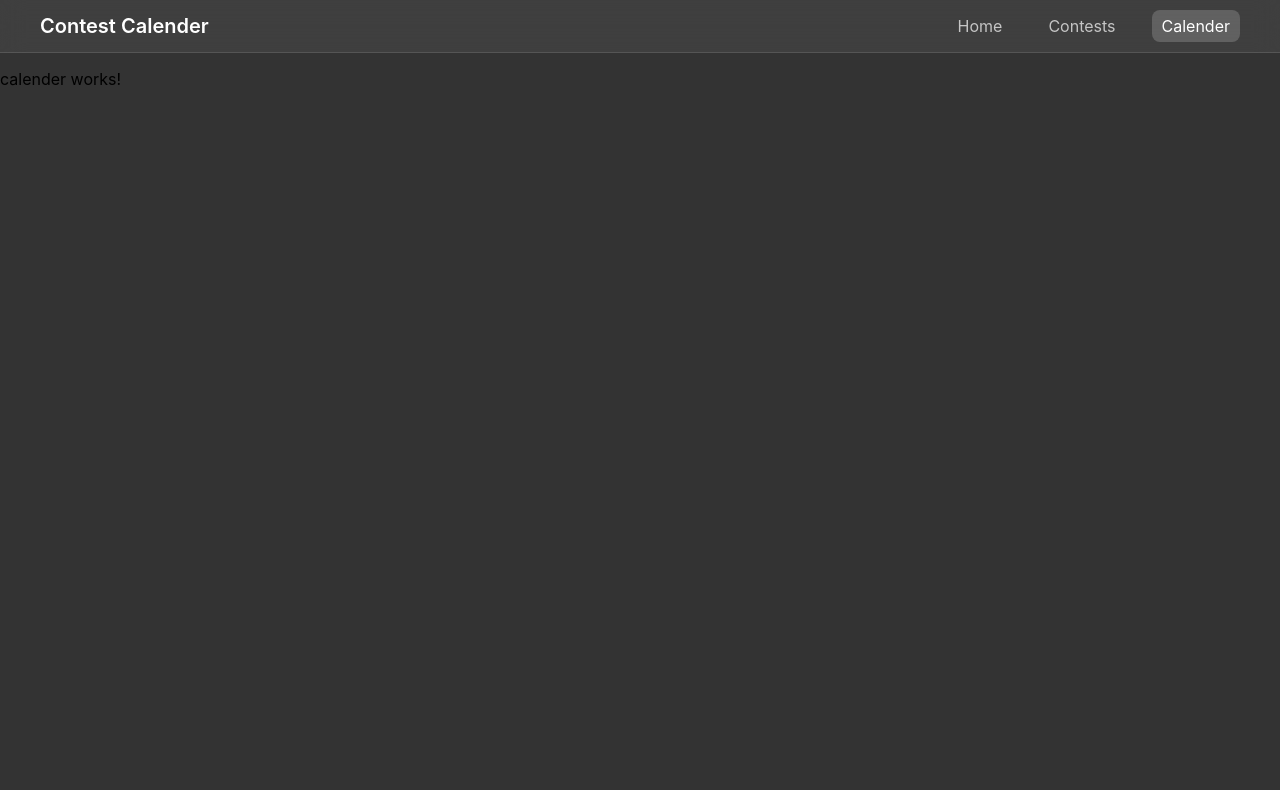
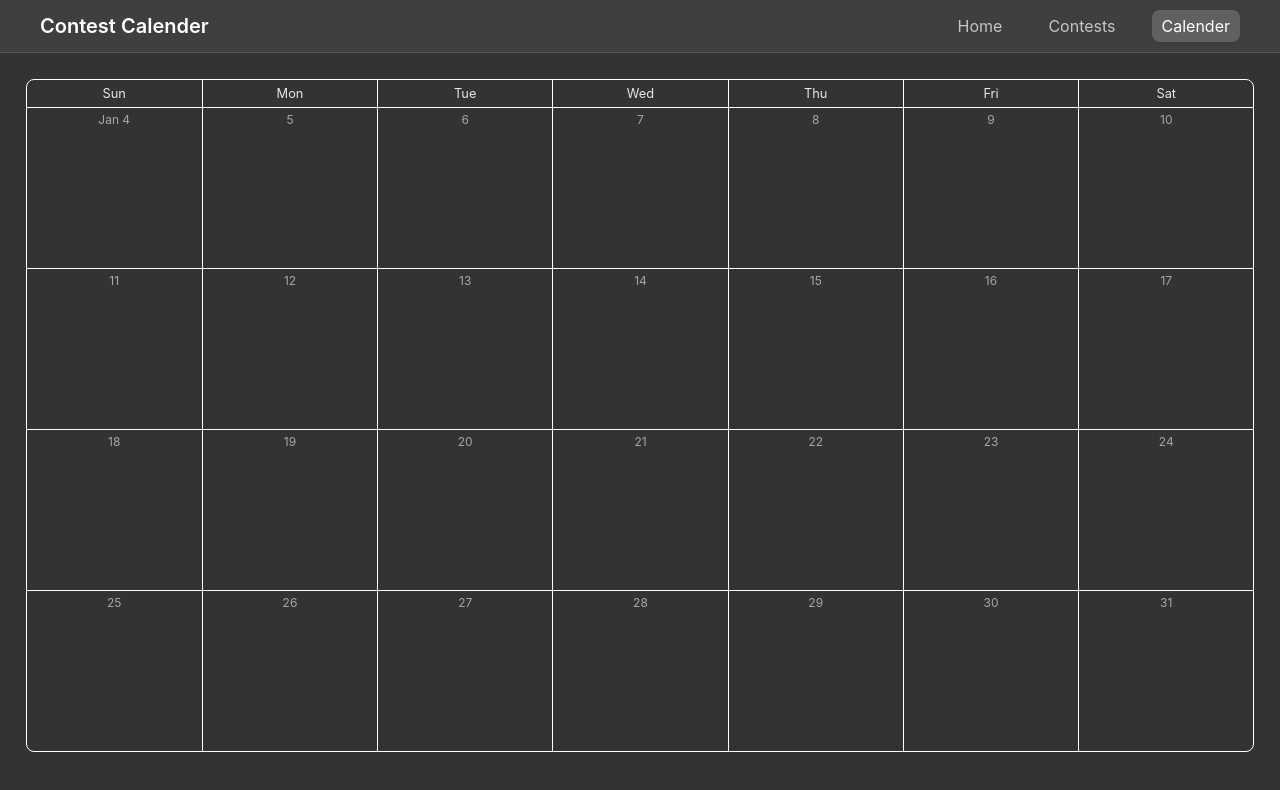
Before and after one commit to jaswanth-ss/CPCalender, an Angular app in the folder frontend/: page /calender in a window 1280 px wide. Shown: the top 790 px of the page. Built offline with nearby package versions, Linux system fonts and the light colour scheme; no server answers.

Commit message:
Designed Calender Page

```diff
--- a/frontend/src/app/calender/calender.css
+++ b/frontend/src/app/calender/calender.css
@@ -0,0 +1,65 @@
+*{
+    color: white;
+}
+.calendar-container{
+    padding: 1%;
+    margin: 1%;
+}
+.calender-section{
+    border: 0.75px solid white;
+    border-radius: 0.5rem;
+}
+.week-grid{
+    display: grid;
+    grid-template-columns: repeat(7, 1fr);
+    border-radius: 0.2rem;
+}
+
+.weekday{
+    text-align: center;
+    font-weight: 400;
+    font-size: 0.8rem;
+    padding: 0.4rem 0;
+    color: #e8e6e6;
+    border: 0.75px solid white;
+    border-top: none;
+    border-right: none;
+}
+.days-grid {
+  display: grid;
+  grid-template-columns: repeat(7, 1fr);
+}
+
+.day-grid {
+  text-align: center;
+  border: 0.75px solid white;
+  height: 20vh;
+  border-top: none;
+  border-right: none;
+}
+
+.day-grid:nth-last-child(-n + 7) {
+  border-bottom: none;
+}
+
+.day-grid:nth-child(7n) {
+  border-right: none;
+}
+
+.day-grid:nth-child(7n + 1) {
+  border-left: none;
+}
+
+.day{
+    color: #a9a7a7;
+    font-size: 0.75rem;
+    font-weight: 400;
+}
+
+.weekday:nth-child(7n) {
+    border-right: none;
+}
+
+.weekday:nth-child(7n+1) {
+    border-left: none;
+}
--- a/frontend/src/app/calender/calender.html
+++ b/frontend/src/app/calender/calender.html
@@ -1 +1,29 @@
-<p>calender works!</p>
+<div class="calendar-container">
+  <div class="calender-section">
+    <div class="week-grid">
+      @for(day of calendarDayNames; track day){
+        <div class="weekday">
+          {{ day }}
+        </div>
+      }
+    </div>
+
+    <div class="days-grid">
+      @for(day of days; track day){
+        <div class="day-grid">
+          @if(day.getDate() === today.getDate()){
+            <span class="today-date day">{{ day.toLocaleDateString('en-us', { month: 'short', day: 'numeric' }) }}</span>
+          }
+          @else if(day.getMonth() !== today.getMonth()){
+            <span class="next-month day">{{ day.toLocaleDateString('en-us', { month: 'short', day: 'numeric' }) }}</span>
+          }
+          @else{
+            <span class="current-month day">{{ day.getDate() }}</span>
+          }
+
+
+        </div>
+      }
+    </div>
+  </div>
+</div>
--- a/frontend/src/app/calender/calender.ts
+++ b/frontend/src/app/calender/calender.ts
@@ -1,4 +1,7 @@
-import { Component } from '@angular/core';
+import { Component, signal } from '@angular/core';
+import { Contests } from '../contests/contests';
+import { ContestService } from '../service/contest.service';
+import { ContestModel, platformsArray } from '../contest.model';
 
 @Component({
   selector: 'app-calender',
@@ -7,5 +10,90 @@ import { Component } from '@angular/core';
   styleUrl: './calender.css',
 })
 export class Calender {
+  constructor(private contestService: ContestService) { }
 
+  error: string = '';
+  contestData = signal<ContestModel[]>([]);
+  platforms: string[] = platformsArray;
+  startDate: string = '';
+  endDate: string = '';
+  days: Date[] = [];
+  today: Date = new Date();
+
+  monthNames = [
+    'January',
+    'February',
+    'March',
+    'April',
+    'May',
+    'June',
+    'July',
+    'August',
+    'September',
+    'October',
+    'November',
+    'December',
+  ];
+
+  dayNames: string[] = ['Sun', 'Mon', 'Tue', 'Wed', 'Thu', 'Fri', 'Sat'];
+  calendarDayNames: string[] = [];
+
+  ngOnInit() {
+    this.startDate = this.contestService.getStartDate();
+    this.endDate = this.contestService.getEndDate(30);
+    const cachedData = localStorage.getItem('contests');
+    if (cachedData) {
+      this.contestData.set(JSON.parse(cachedData));
+    }
+    else {
+      this.refreshContests();
+    }
+    this.generateCalendarDays();
+    this.generateCalendarDayNames()
+  }
+
+  refreshContests() {
+    this.contestService.getContestsOnLoadService({
+      platforms: this.platforms,
+      from: this.startDate,
+      to: this.endDate
+    }).subscribe({
+      next: (data) => {
+        this.contestData.set(data);
+        try {
+          localStorage.removeItem('contests');
+          localStorage.setItem('contests', JSON.stringify(this.contestData()));
+        } catch (err) {
+          this.error = 'Failed to cache data';
+        }
+      },
+      error: (err) => {
+        this.error = 'Failed to fetch data';
+      }
+    });
+  }
+
+  generateCalendarDays() {
+    const today = new Date();
+    for (let i = 0; i < 28; i++) {
+      const date = new Date(today);
+      date.setDate(today.getDate() + i);
+      this.days.push(date);
+    }
+    return this.days;
+  }
+
+  getDayName(date: Date): number{
+    return this.dayNames.indexOf(date.toLocaleDateString('en-US', { weekday: 'short' }));
+  }
+
+  generateCalendarDayNames() {
+    let todayNameInd = this.getDayName(this.today);
+    for (let i = 0; i < 7; i++) {
+       if(todayNameInd + i > 6){
+        todayNameInd = todayNameInd - 7;
+       }
+       this.calendarDayNames.push(this.dayNames[todayNameInd + i]);
+    }
+  }
 }
--- a/frontend/src/app/dashboard/dashboard.ts
+++ b/frontend/src/app/dashboard/dashboard.ts
@@ -42,7 +42,7 @@ export class Dashboard implements OnInit {
   filteredContests = signal<ContestModel[]>([]);
   error: string = '';
   isDataCached = signal<boolean>(false);
-  platforms:string[] = platformsArray
+  platforms:string[] = platformsArray;
 
   constructor(private contestService: ContestService, private datePipe: DatePipe, private router: Router) { }
 
```
